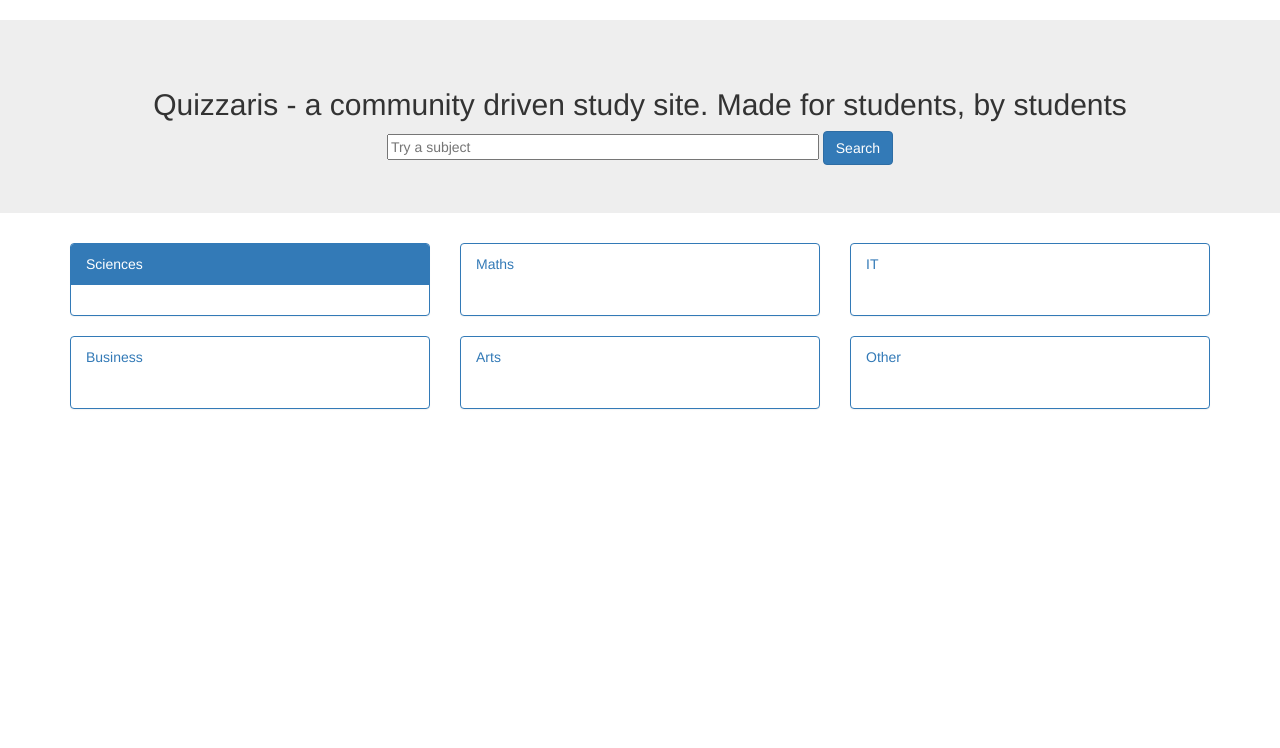
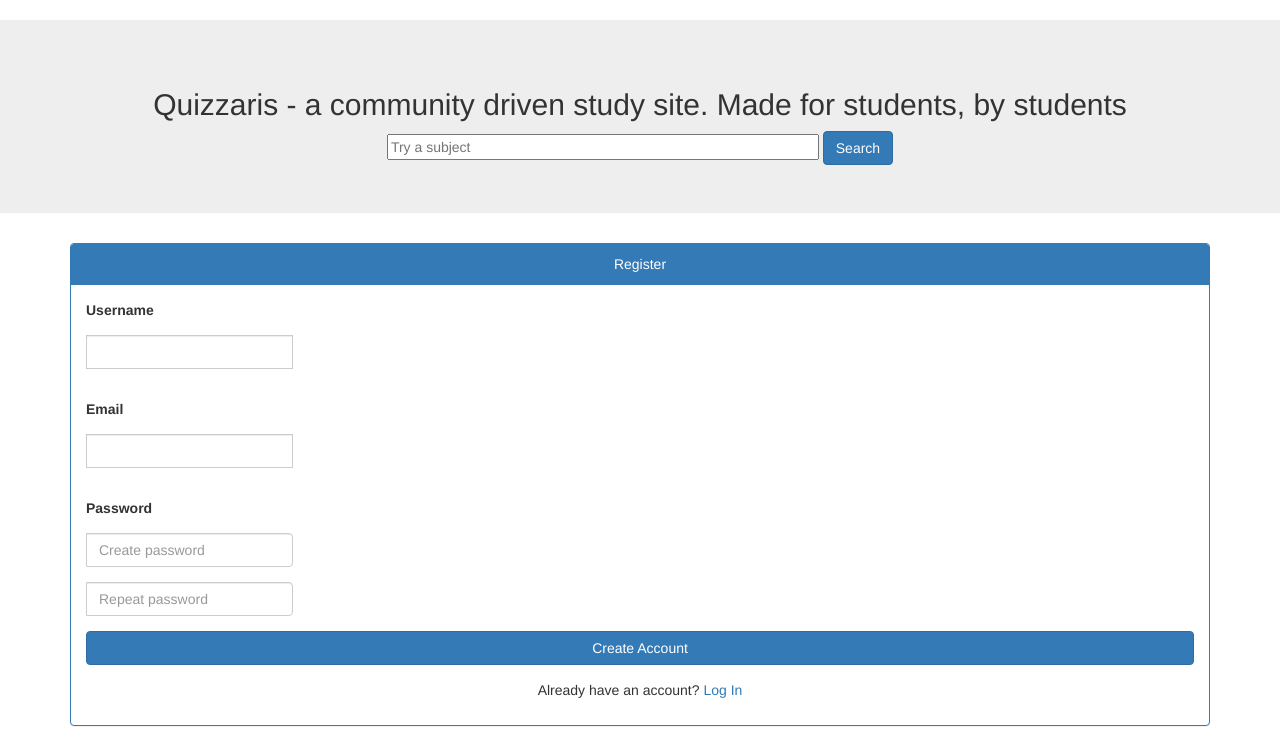
Before and after one commit to ema591/Unbreakable-Diamonds, a Flask app: template quizaris/templates/wireframe/register.html in a window 1280 px wide. Shown: the part 52-800 px from the top of the page. Run offline with Flask 2, Linux system fonts and the light colour scheme; the template is opened without the code that fills it, so the values that code supplies are empty; some libraries are stand-ins or nearby versions.

Commit message:
Update register.html

```diff
--- a/quizaris/templates/wireframe/register.html
+++ b/quizaris/templates/wireframe/register.html
@@ -37,60 +37,52 @@
         </div>
     </div>
 
+
     <!--Quiz boxes-->
-    <div class="container">
+    <div class="container text-center">
         <div class="row">
+            <div class="col-sm-12">
+                <div class="panel panel-primary">
+                    <div class="panel-heading">Register</div>
+                    <div class="panel-body">
+                        <form method="POST">
 
-            <div class="col-sm-4">
-                <div class="panel panel-primary">
-                    <div class="panel-heading">Sciences</div>
-                    <div class="panel-body">
-                        <a href="#" img src="#" class="img-responsive" style="width:100%" alt="Image"></div>
+                            <div class="form-group input-group">
+                                <label for="username" class="form-group input-group">Username</label>
+                                <div class="form-group input-group">
+                                    <input class="form-control"></input>
+                                </div>
+                            </div>
+                            <div class="form-group input-group">
+                                <label for="username" class="form-group input-group">Email</label>
+                                <div class="form-group input-group">
+                                    <input class="form-control" type="email"></input>
+                                </div>
+                            </div>
+                            <div class="form-group input-group">
+                                <label for="password" class="form-group input-group">Password</label>
+                                <div class="input-group-prepend">
+                                    <span class="input-group-text"> <i class="fa fa-lock"></i> </span>
+                                </div>
+                                <input class="form-control" placeholder="Create password" type="password">
+                            </div>
+                            <div class="form-group input-group">
+                                <div class="input-group-prepend">
+                                    <span class="input-group-text"> <i class="fa fa-lock"></i> </span>
+                                </div>
+                                <input class="form-control" placeholder="Repeat password" type="password">
+                            </div>
+                            <div class="form-group">
+                                <button type="submit" class="btn btn-primary btn-block"> Create Account  </button>
+                            </div>
+                            <p class="text-center">Already have an account? <a href="">Log In</a> </p>
+                        </form>
+
+                    </div>
                 </div>
             </div>
+        </div>
 
-            <div class="col-sm-4">
-                <div class="panel panel-primary">
-                    <div class="panel-heading">Maths</div>
-                    <div class="panel-body">
-                        <a href="#" img src="#" class="img-responsive" style="width:100%" alt="Image"></div>
-                </div>
-            </div>
-
-            <div class="col-sm-4">
-                <div class="panel panel-primary">
-                    <div class="panel-heading">IT</div>
-                    <div class="panel-body">
-                        <a href="#" img src="#" class="img-responsive" style="width:100%" alt="Image"></div>
-                </div>
-            </div>
-
-            <div class="col-sm-4">
-                <div class="panel panel-primary">
-                    <div class="panel-heading">Business</div>
-                    <div class="panel-body">
-                        <a href="#" img src="#" class="img-responsive" style="width:100%" alt="Image"></div>
-                </div>
-            </div>
-
-            <div class="col-sm-4">
-                <div class="panel panel-primary">
-                    <div class="panel-heading">Arts</div>
-                    <div class="panel-body">
-                        <a href="#" img src="#" class="img-responsive" style="width:100%" alt="Image"></div>
-                </div>
-            </div>
-
-            <div class="col-sm-4">
-                <div class="panel panel-primary">
-                    <div class="panel-heading">Other</div>
-                    <div class="panel-body">
-                        <a href="#" img src="#" class="img-responsive" style="width:100%" alt="Image"></div>
-                </div>
-            </div>
-
-        </div>
-    </div>
 
 </body>
 
```
